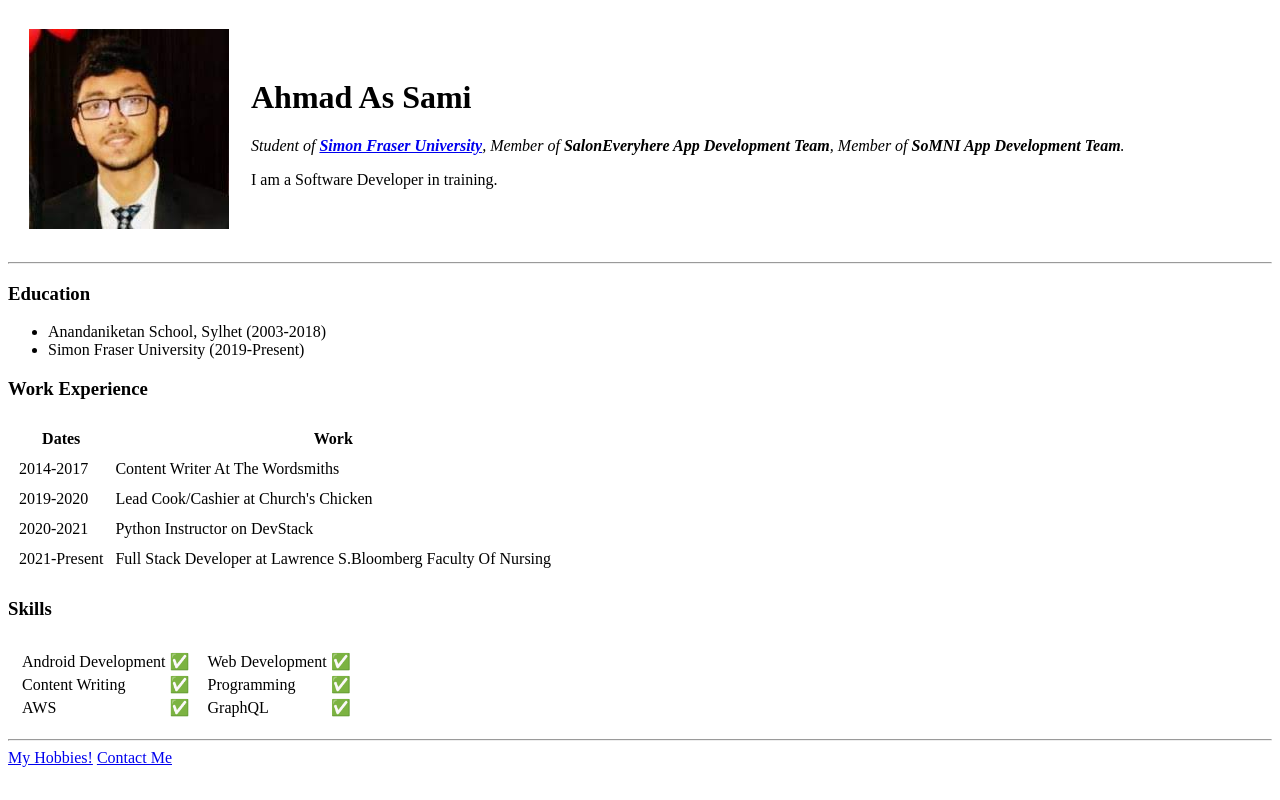
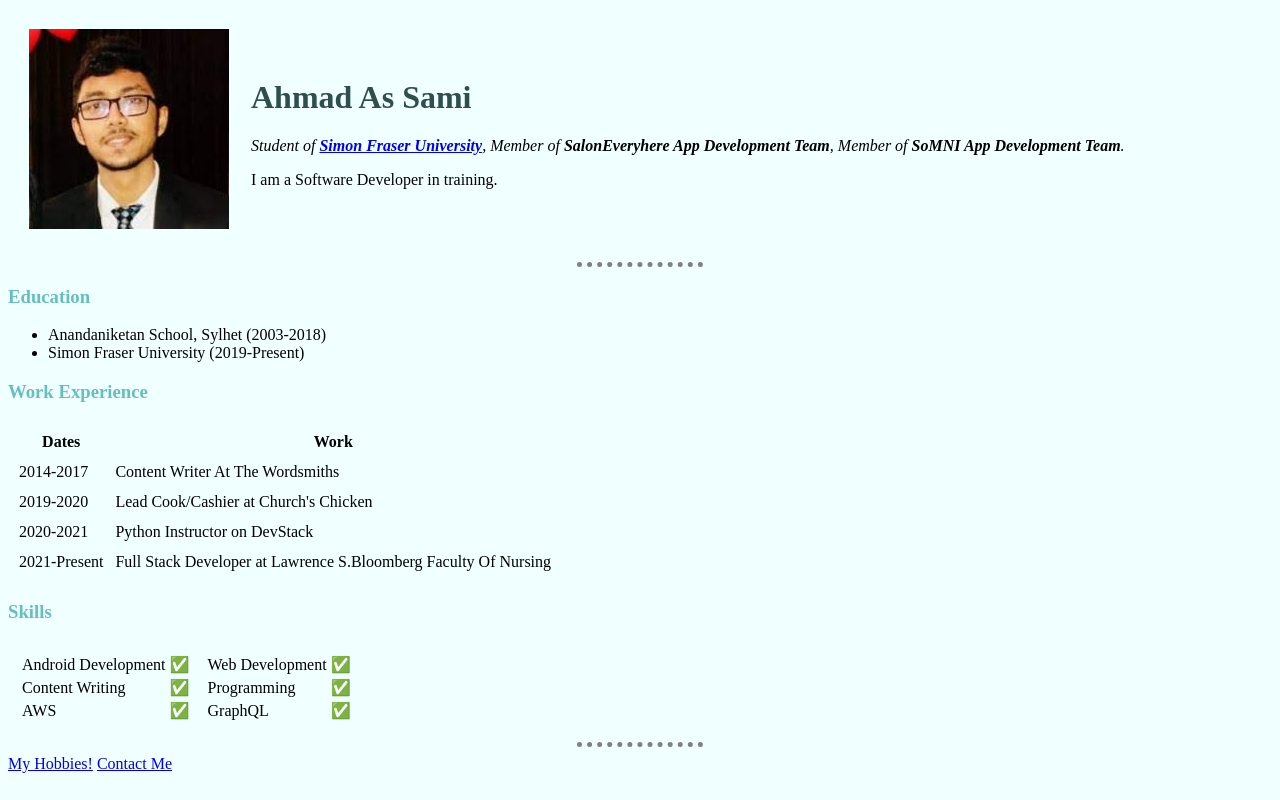
Before and after one commit to ahmadsami07/Basic-HTML-Site, a plain HTML site: page index.html in a window 1280 px wide. Drawn offline with Linux system fonts and the light colour scheme.

Commit message:
Final html page push

```diff
--- /dev/null
+++ b/css/styles.css
@@ -0,0 +1,21 @@
+body{
+   background-color:azure;
+}
+
+hr{
+  border-style: dotted none none;
+  border-color: grey;
+  border-width: 5px;
+  width:10%;
+}
+
+h1{
+  font-family: "Times New Roman", Times, serif;
+  color:darkslategray
+
+}
+
+h3
+{
+  color:#66BFBF
+}
--- a/index.html
+++ b/index.html
@@ -6,8 +6,10 @@
   <meta "author"="Ahmad As Sami">
   </meta>
   <title>Sgt.Johan Biography</title>
+  <link rel="stylesheet" href="css/styles.css">
+
 </head>
-
+<!-- 66BFBF -->
 <body>
   <table cellspacing="20">
     <tr>
```
Also changed, not shown: contactme.html (+2 -0 lines), hobbies.html (+2 -0 lines).
